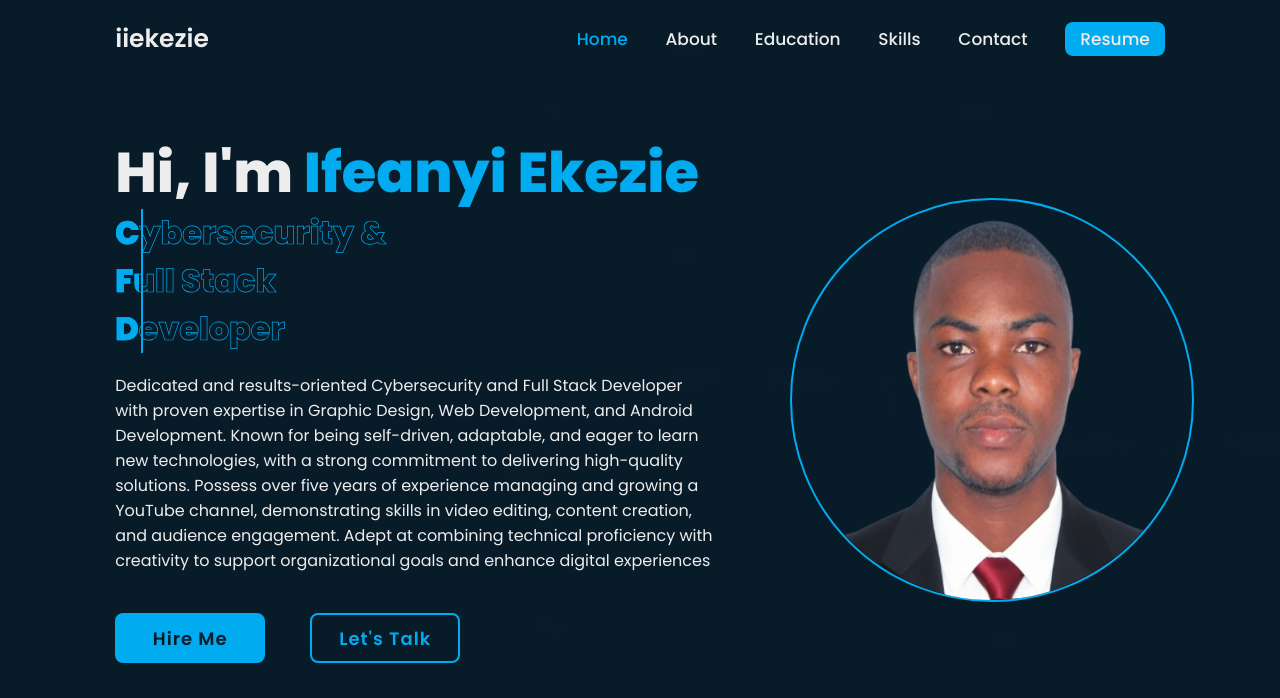
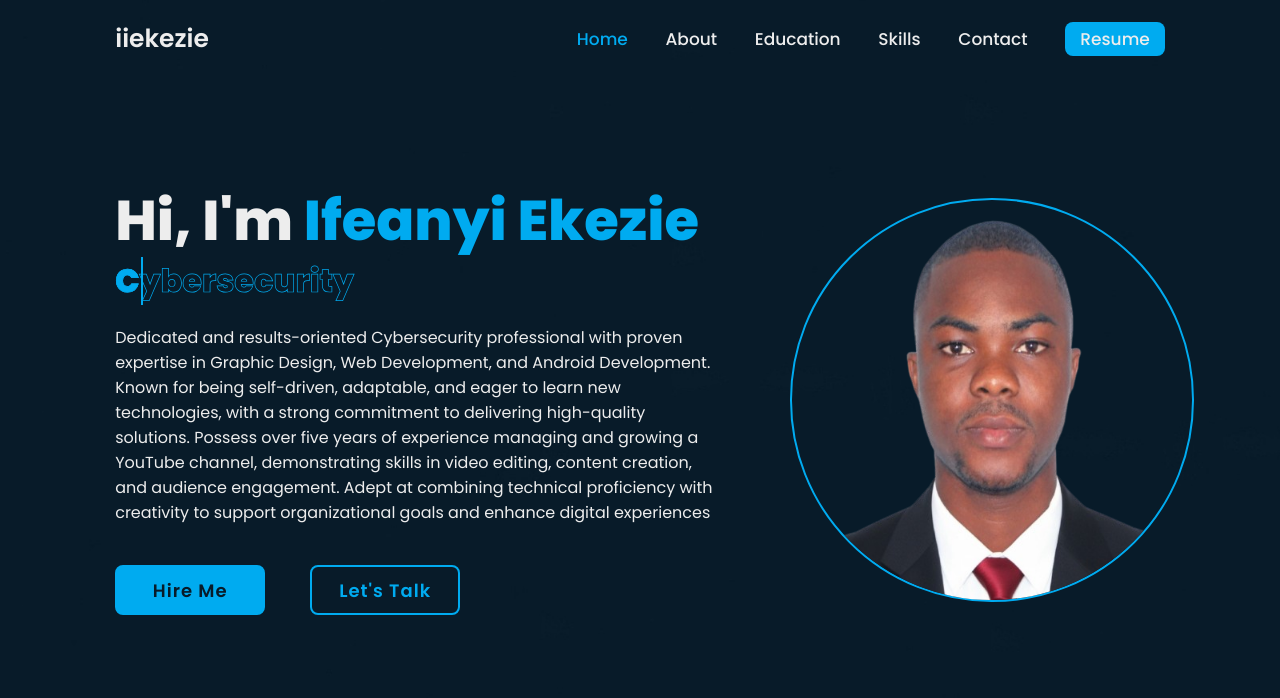
Before and after one commit to iiekezie/cybersecurity-portfolio, a plain HTML site: page index.html in a window 1280 px wide. Shown: the top 698 px of the page. Drawn offline with nearby package versions, Linux system fonts and the light colour scheme.

```diff
--- a/index.html
+++ b/index.html
@@ -39,10 +39,10 @@
         <div class="home-content">
             <h1>Hi, I'm <span>Ifeanyi Ekezie</span><span class="animate" style="--i:2;"></span></h1>
             <div class="text-animate">
-                <h3>Cybersecurity & Full Stack Developer</h3>
+                <h3>Cybersecurity</h3>
                 <span class="animate" style="--i:3;"></span>
             </div>
-            <p>Dedicated and results-oriented Cybersecurity and Full Stack Developer with proven expertise in Graphic Design, Web Development, and Android Development.
+            <p>Dedicated and results-oriented Cybersecurity professional with proven expertise in Graphic Design, Web Development, and Android Development.
                 Known for being self-driven, adaptable, and eager to learn new technologies, with a strong commitment to delivering high-quality solutions.
                 Possess over five years of experience managing and growing a YouTube channel, demonstrating skills in video editing, content creation, and audience engagement.
                 Adept at combining technical proficiency with creativity to support organizational goals and enhance digital experiences
@@ -312,7 +312,7 @@
     <!-- footer design -->
     <footer class="footer">
         <div class="footer-text">
-            <p>Copyright &copy; 2025 | Designed and Maintained by Ifeanyi Ekezie | All Rights Reserved</p>
+            <p>Copyright &copy; 2024 | Designed and Maintained by Ifeanyi Ekezie | All Rights Reserved</p>
 
             <span class="animate scroll" style="--i:1;"></span>
         </div>
```
